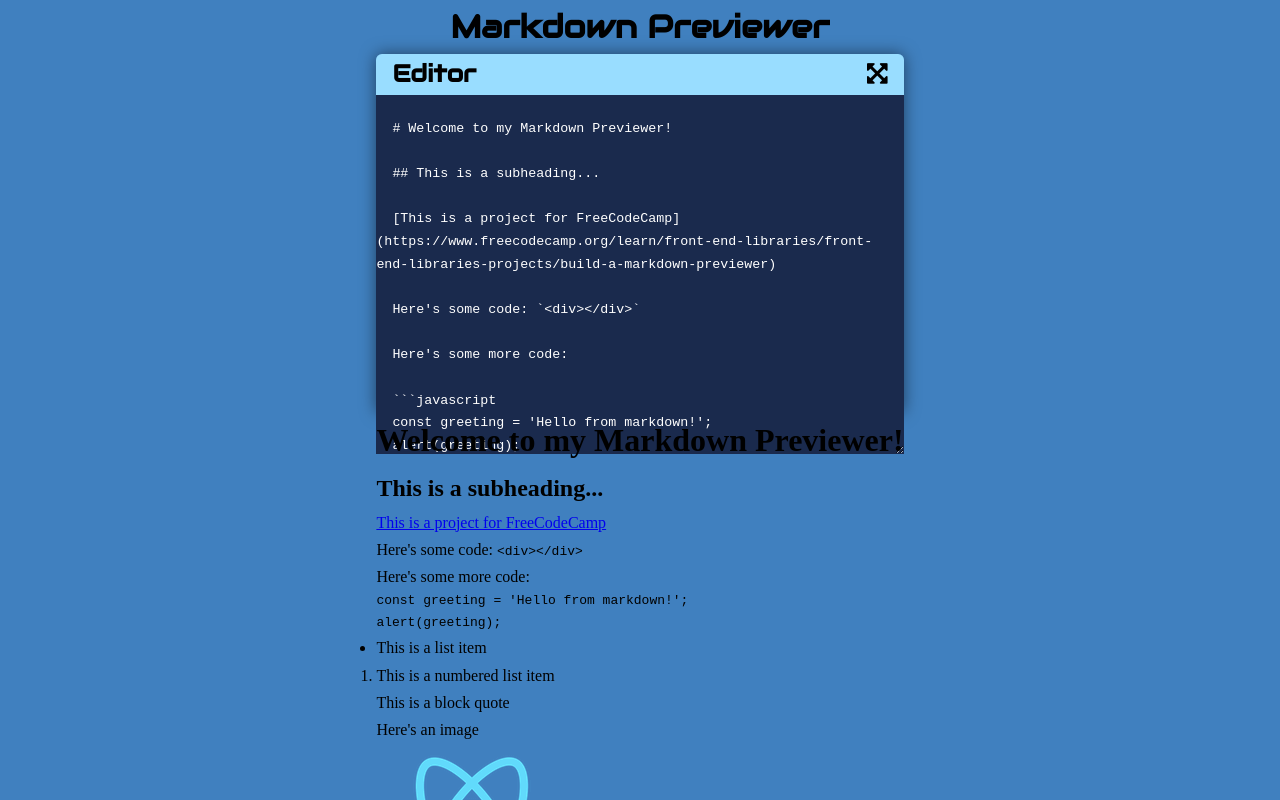
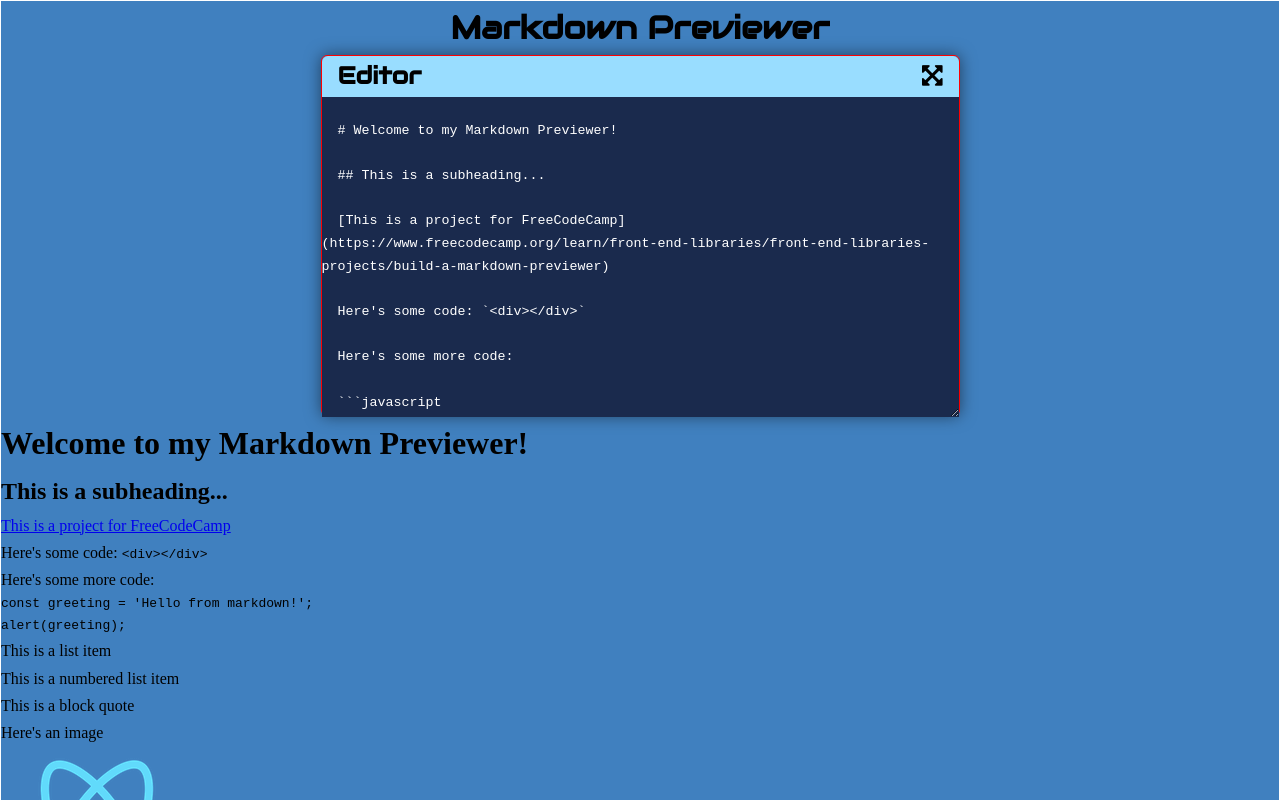
Before and after one commit to 83au/Markdown-Previewer, a React (Create React App) app: page / in a window 1280 px wide. Shown: the top 800 px of the page. Built offline with nearby package versions, Linux system fonts and the light colour scheme.

Commit message:
Styling touch ups

```diff
--- a/src/styles/App.css
+++ b/src/styles/App.css
@@ -1,8 +1,7 @@
 .App {
-  display: grid;
-  place-content: center;
   width: 100%;
   height: 100%;
+  border: 1px solid white;
 }
 
 .App__heading {
--- a/src/styles/window.css
+++ b/src/styles/window.css
@@ -1,6 +1,10 @@
 .window {
+  margin: 0 auto;
   border-radius: 6px;
   box-shadow: 0 0 1rem rgba(0, 0, 0, 0.5);
+  width: 50%;
+  max-width: 70rem;
+  border: 1px solid red;
 }
 
 .window__heading {
```
